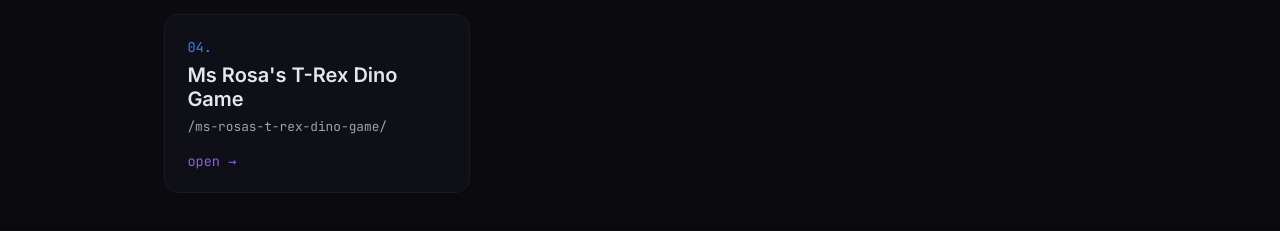
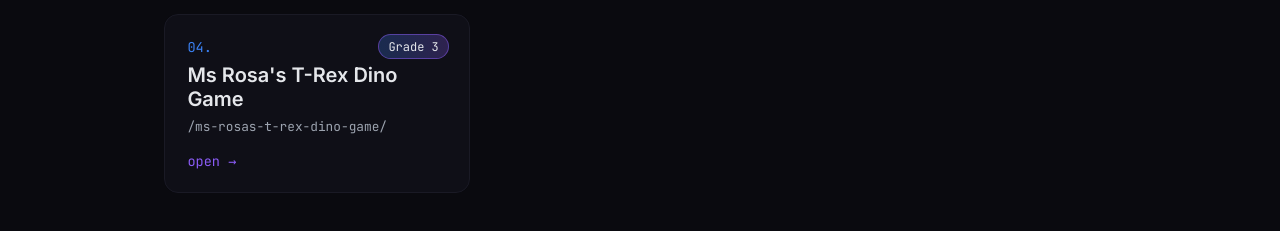
Before and after one commit to alexhackney/gati2026, a plain HTML site: page public/index.html in a window 1280 px wide. Shown: the part 847-1078 px from the top of the page. Drawn offline with Linux system fonts and the light colour scheme.

Commit message:
updated ms-rosas-t-rex-dino-game

```diff
--- a/public/index.html
+++ b/public/index.html
@@ -96,7 +96,7 @@
       <a class="card" style="--i:0" href="ms-sevs-pokemon-website/"><span class="num">01.</span><span class="grade">Grade 2</span><strong>Ms Sev&#x27;s Pokemon Website</strong><code>/ms-sevs-pokemon-website/</code><span class="go">open &rarr;</span></a>
       <a class="card" style="--i:1" href="ms-sevs-squishies-website/"><span class="num">02.</span><span class="grade">Grade 2</span><strong>Ms Sev&#x27;s Squishies Website</strong><code>/ms-sevs-squishies-website/</code><span class="go">open &rarr;</span></a>
       <a class="card" style="--i:2" href="ms-rosas-space-exploration-game/"><span class="num">03.</span><span class="grade">Grade 3</span><strong>Ms Rosa&#x27;s Space Exploration Game</strong><code>/ms-rosas-space-exploration-game/</code><span class="go">open &rarr;</span></a>
-      <a class="card" style="--i:3" href="ms-rosas-t-rex-dino-game/"><span class="num">04.</span><strong>Ms Rosa&#x27;s T-Rex Dino Game</strong><code>/ms-rosas-t-rex-dino-game/</code><span class="go">open &rarr;</span></a>
+      <a class="card" style="--i:3" href="ms-rosas-t-rex-dino-game/"><span class="num">04.</span><span class="grade">Grade 3</span><strong>Ms Rosa&#x27;s T-Rex Dino Game</strong><code>/ms-rosas-t-rex-dino-game/</code><span class="go">open &rarr;</span></a>
   </main>
 
   <footer>&copy; 2026 // Pinellas Academy of Math and Science // built with kids &amp; code</footer>
--- /dev/null
+++ b/public/ms-rosas-t-rex-dino-game/meta.json
@@ -0,0 +1 @@
+{"grade": 3}
```
